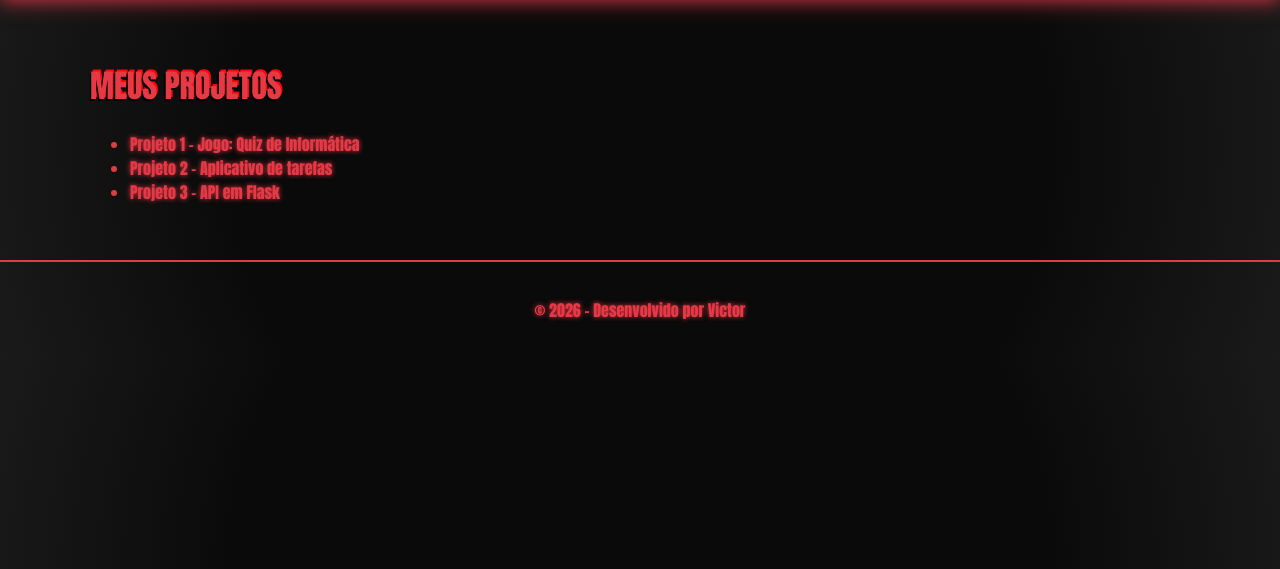
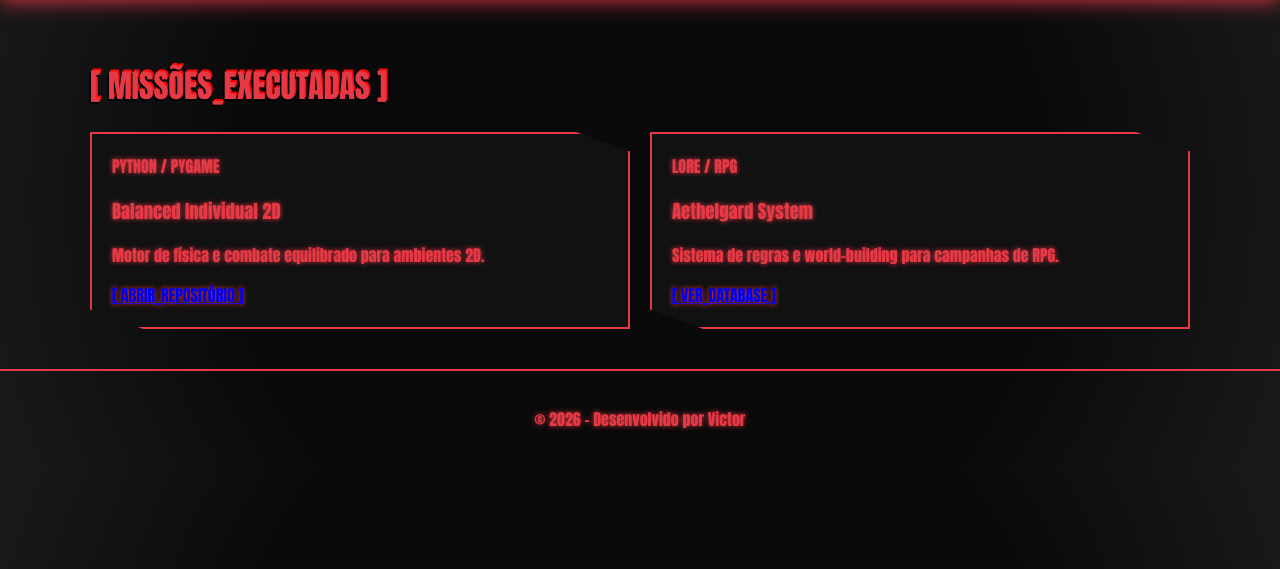
Before and after one commit to VictorHugo008/portifolio, a Flask app: page /projetos in a window 1280 px wide. Shown: the part 67-636 px from the top of the page. Run offline with Flask 3, Linux system fonts and the light colour scheme; parts of the project's set-up code (start-up, migrations or seed data) failed here and were passed over.

Commit message:
Update projetos.html

```diff
--- a/templates/projetos.html
+++ b/templates/projetos.html
@@ -1,12 +1,18 @@
 {% extends "base.html" %}
-
-{% block title %}Projetos{% endblock %}
-
 {% block content %}
-<h1>Meus Projetos</h1>
-<ul>
-    <li>Projeto 1 - Jogo: Quiz de Informática</li>
-    <li>Projeto 2 - Aplicativo de tarefas</li>
-    <li>Projeto 3 - API em Flask</li>
-</ul>
+<h1>[ MISSÕES_EXECUTADAS ]</h1>
+<div class="grid-projetos">
+    <div class="card-projeto">
+        <div class="badge-tech">PYTHON / PYGAME</div>
+        <h3>Balanced Individual 2D</h3>
+        <p>Motor de física e combate equilibrado para ambientes 2D.</p>
+        <a href="#" class="btn-link">[ ABRIR_REPOSITÓRIO ]</a>
+    </div>
+    <div class="card-projeto">
+        <div class="badge-tech">LORE / RPG</div>
+        <h3>Aethelgard System</h3>
+        <p>Sistema de regras e world-building para campanhas de RPG.</p>
+        <a href="#" class="btn-link">[ VER_DATABASE ]</a>
+    </div>
+</div>
 {% endblock %}
```
